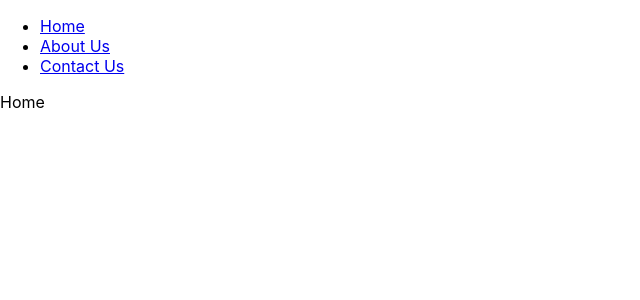
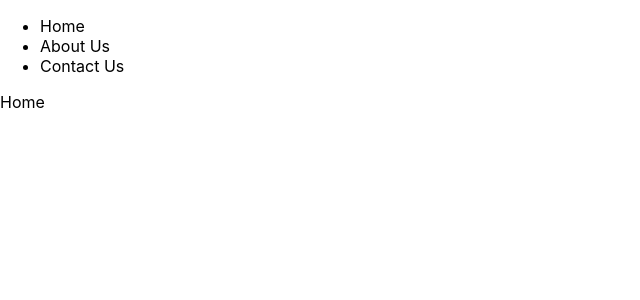
Before and after one commit to deep-rawat/myreactapp, a React (Create React App) app: page / in a window 1280 px wide. Shown: the top 300 px of the page, without its empty margins (0-640 px from the left). Built offline with nearby package versions, Linux system fonts and the light colour scheme; the HTML template or start-up script is replaced by a standard one.

Commit message:
span added

```diff
--- a/src/components/RouteCmp.js
+++ b/src/components/RouteCmp.js
@@ -8,34 +8,34 @@ export const RouteCmp = () => {
       {" "}
       <ul className="App-header">
         <li>
-          <a
+          <span
             href=" "
             onClick={(e) => {
               e.preventDefault();
               navigate("/");
             }}>
             Home
-          </a>
+          </span>
         </li>
         <li>
-          <a
+          <span
             href=" "
             onClick={(e) => {
               e.preventDefault();
               navigate("/about");
             }}>
             About Us
-          </a>
+          </span>
         </li>
         <li>
-          <a
+          <span
             href=" "
             onClick={(e) => {
               e.preventDefault();
               navigate("/contact");
             }}>
             Contact Us
-          </a>
+          </span>
         </li>
       </ul>
     </div>
```
